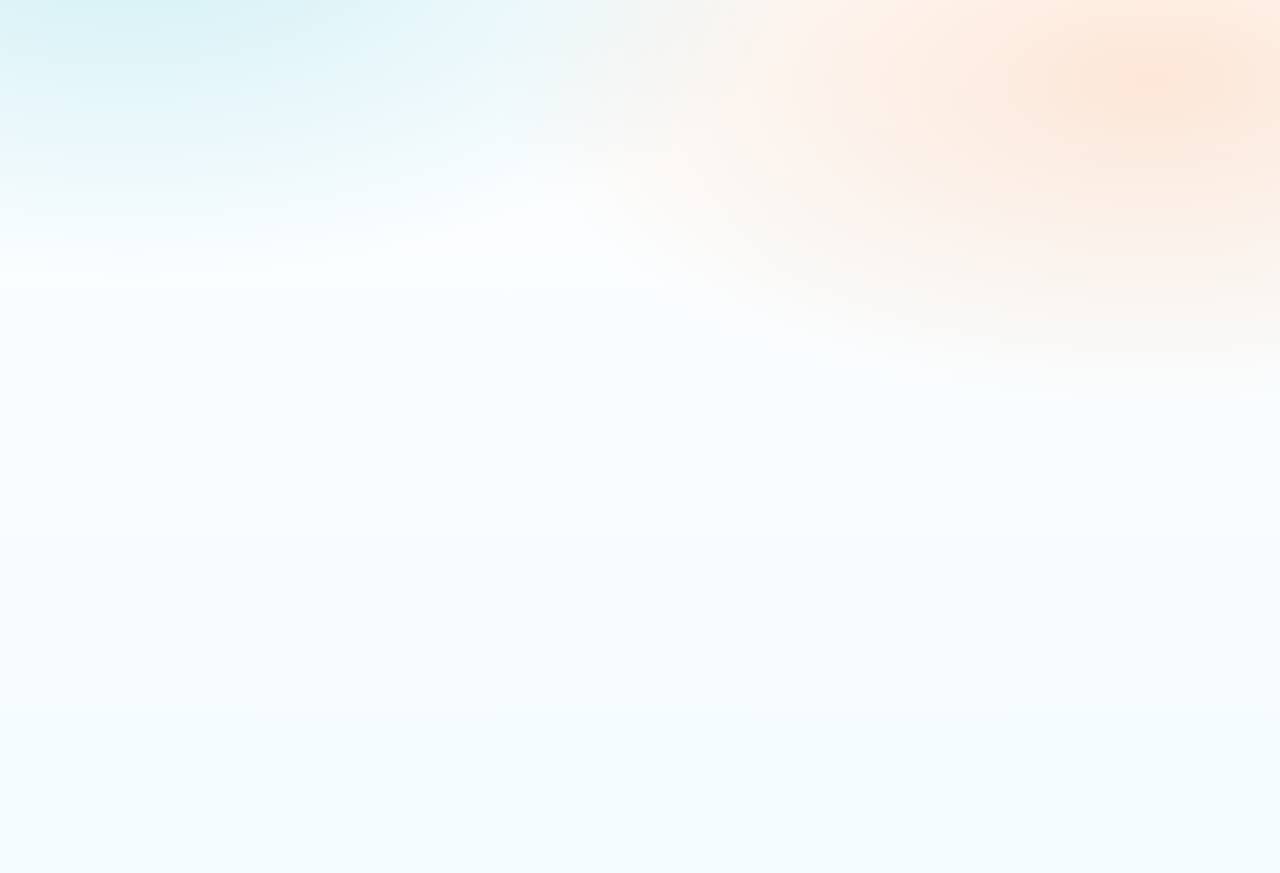
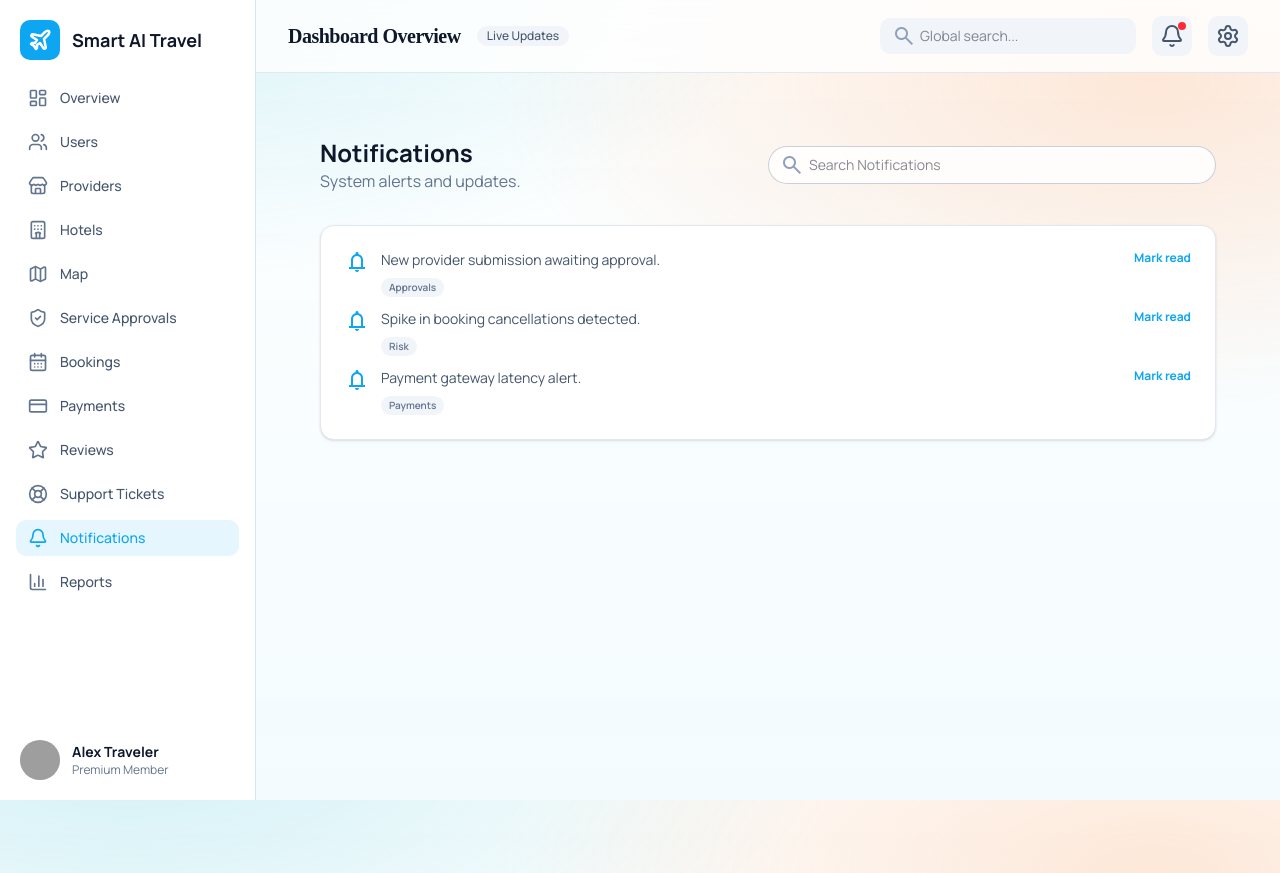
Before and after one commit to tranleductinh/SmartAITravelPlannerPlatform, a React (Vite) app in the folder Frontend/: page /admin/notifications in a window 1280 px wide. Before the commit this address had no page. Before the commit the page ends 800 px from the top, so only its background shows below. Built offline with nearby package versions, Linux system fonts and the light colour scheme; grey boxes are pictures that could not be loaded; a web font is replaced by a local one.

Commit message:
feat: add AdminNotifications page and integrate into admin routes

```diff
--- a/Frontend/src/App.jsx
+++ b/Frontend/src/App.jsx
@@ -5,6 +5,7 @@ import Layout from "./components/layout";
 import AIPlan from "./pages/Travel/AIPlan";
 import AdminDashboard from "./pages/Admin/AdminDashboard";
 import HotelDashboard from "./pages/Hotel/HotelDashboard";
+import AdminNotifications from "./pages/Admin/AdminNotifications";
 
 function AppRoutes() {
   const location = useLocation();
@@ -21,6 +22,7 @@ function AppRoutes() {
       </Route>
       <Route path="/admin" element={<Layout />}>
         <Route index element={<AdminDashboard />} />
+        <Route path="notifications" element={<AdminNotifications />} />
       </Route>
       <Route path="/hotel" element={<Layout />}>
         <Route index element={<HotelDashboard />} />
--- /dev/null
+++ b/Frontend/src/pages/Admin/AdminNotifications/index.jsx
@@ -0,0 +1,106 @@
+import React from "react";
+
+const AdminNotifications = () => {
+  return (
+    <div
+      className="p-8 space-y-8 max-w-7xl mx-auto"
+      style={{ fontFamily: "Manrope" }}
+    >
+      <div className="flex flex-wrap items-center justify-between gap-4">
+        <div className="min-w-[200px]">
+          <h1 className="text-2xl font-bold" style={{ fontFamily: "Manrope" }}>
+            Notifications
+          </h1>
+          <p className="text-slate-500" style={{ fontFamily: "Manrope" }}>
+            System alerts and updates.
+          </p>
+        </div>
+
+        <div className="flex-1 min-w-[220px] max-w-md">
+          <div className="relative">
+            <span className="material-symbols-outlined absolute left-3 top-1/2 -translate-y-1/2 text-slate-400 text-lg">
+              search
+            </span>
+
+            <input
+              className="app-search w-full pl-10 pr-4 py-2 text-sm"
+              placeholder="Search Notifications"
+              type="text"
+            />
+          </div>
+        </div>
+      </div>
+      <div className="bg-white p-6 rounded-xl border border-slate-200 shadow-sm space-y-3">
+        <div className="flex items-start gap-3">
+          <span className="material-symbols-outlined text-primary">
+            notifications
+          </span>
+          <div className="flex-1">
+            <p
+              className="text-sm text-slate-600"
+              style={{ fontFamily: "Manrope" }}
+            >
+              New provider submission awaiting approval.
+            </p>
+            <span className="mt-2 inline-flex px-2 py-0.5 rounded-full bg-slate-100 text-[10px] font-semibold text-slate-500">
+              Approvals
+            </span>
+          </div>
+          <button
+            className="text-xs font-bold text-primary"
+            style={{ fontFamily: "Manrope" }}
+          >
+            Mark read
+          </button>
+        </div>
+        <div className="flex items-start gap-3">
+          <span className="material-symbols-outlined text-primary">
+            notifications
+          </span>
+          <div className="flex-1">
+            <p
+              className="text-sm text-slate-600"
+              style={{ fontFamily: "Manrope" }}
+            >
+              Spike in booking cancellations detected.
+            </p>
+            <span
+              className="mt-2 inline-flex px-2 py-0.5 rounded-full bg-slate-100 text-[10px] font-semibold text-slate-500"
+              style={{ fontFamily: "Manrope" }}
+            >
+              Risk
+            </span>
+          </div>
+          <button className="text-xs font-bold text-primary">Mark read</button>
+        </div>
+        <div className="flex items-start gap-3">
+          <span className="material-symbols-outlined text-primary">
+            notifications
+          </span>
+          <div className="flex-1">
+            <p
+              className="text-sm text-slate-600"
+              style={{ fontFamily: "Manrope" }}
+            >
+              Payment gateway latency alert.
+            </p>
+            <span
+              className="mt-2 inline-flex px-2 py-0.5 rounded-full bg-slate-100 text-[10px] font-semibold text-slate-500"
+              style={{ fontFamily: "Manrope" }}
+            >
+              Payments
+            </span>
+          </div>
+          <button
+            className="text-xs font-bold text-primary"
+            style={{ fontFamily: "Manrope" }}
+          >
+            Mark read
+          </button>
+        </div>
+      </div>
+    </div>
+  );
+};
+
+export default AdminNotifications;
```
